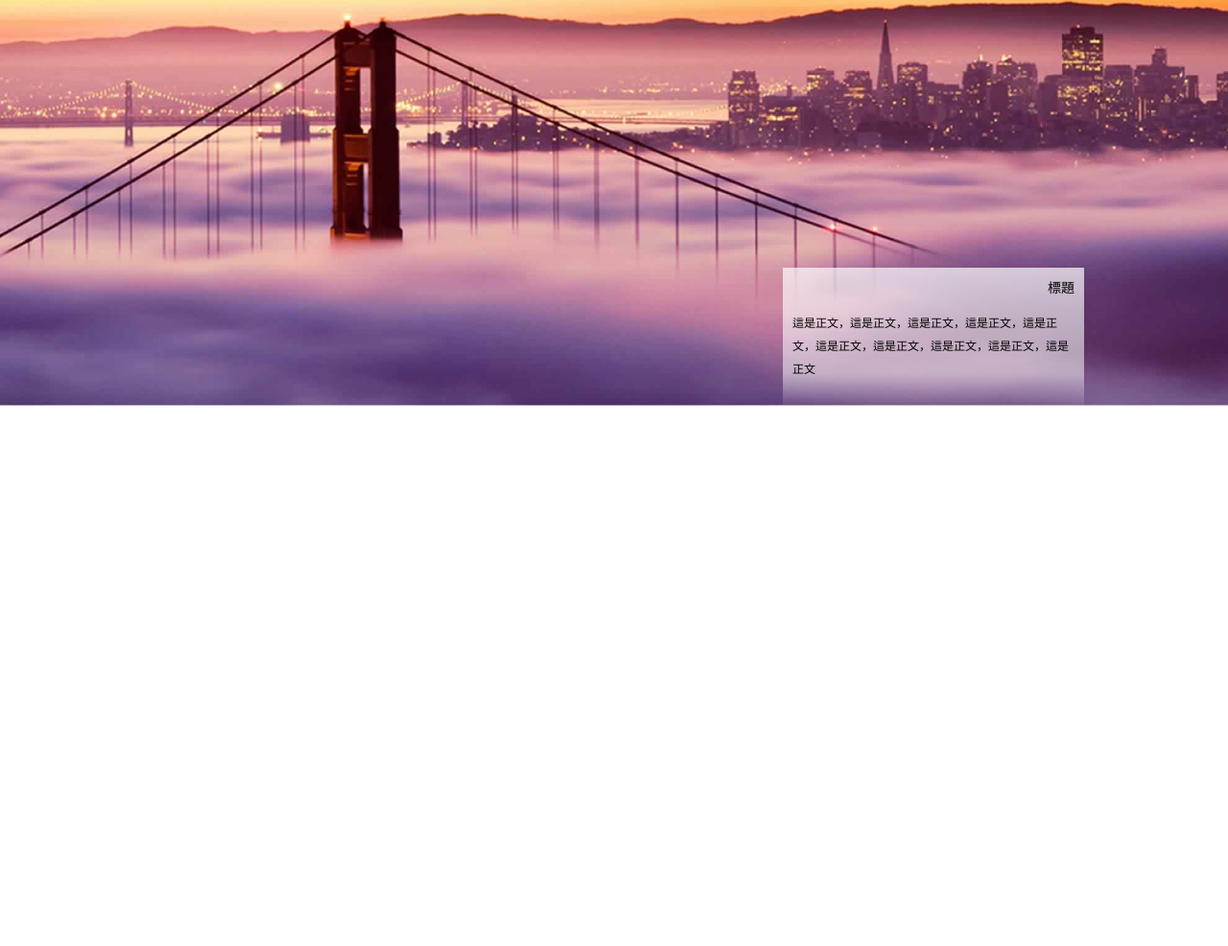
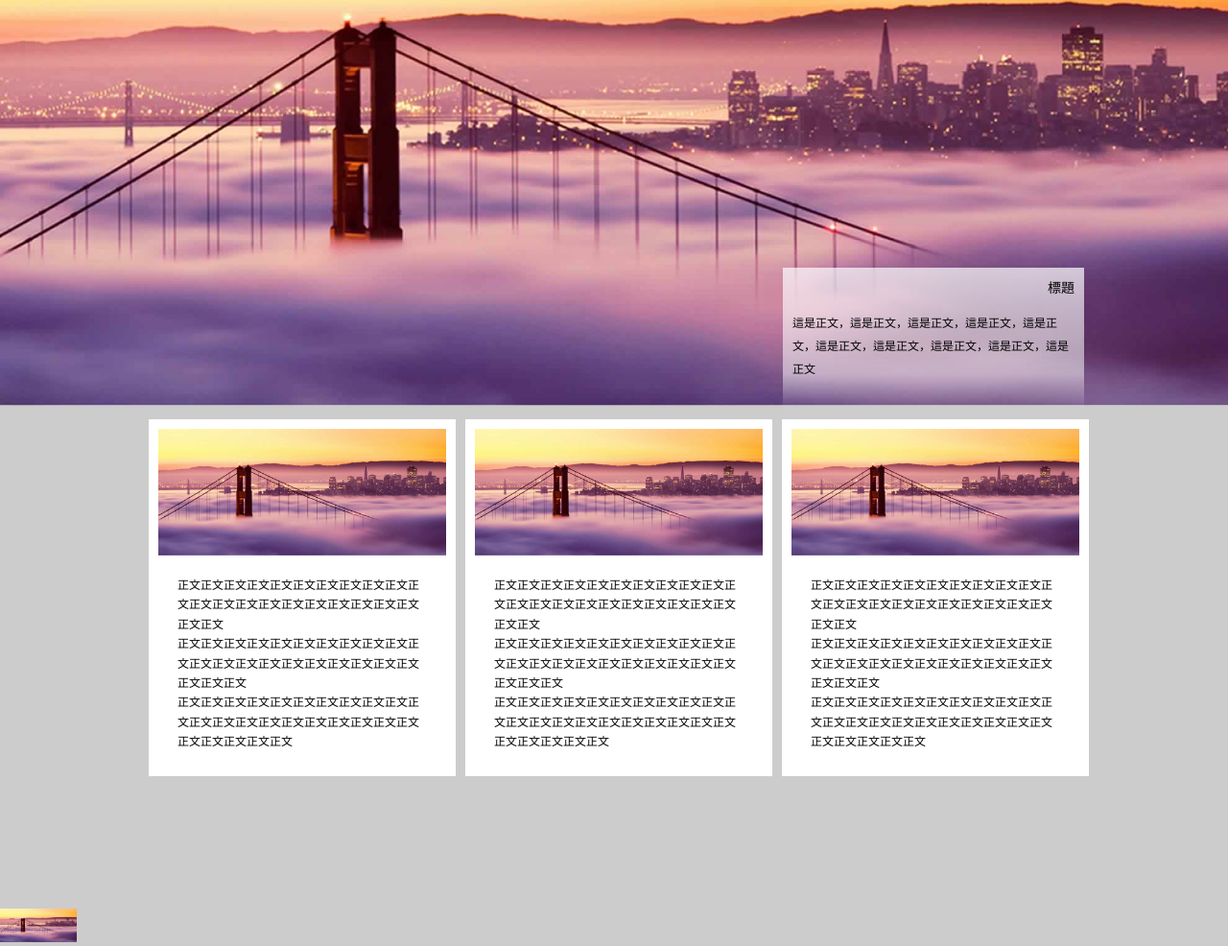
Before and after one commit to Lucky0604/IFE-task, a plain HTML site: page task1/index.html in a window 1280 px wide. Shown: the part 218-1204 px from the top of the page at 96% size. Before the commit the page ends 800 px from the top, so only its background shows below. Drawn offline with Linux system fonts and the light colour scheme.

Commit message:
add content

```diff
--- a/task1/css/style.css
+++ b/task1/css/style.css
@@ -2,7 +2,9 @@
     margin: 0;
     padding: 0;
 }
-
+body {
+    background: #ccc;
+}
 /* header */
 .header {
     height: 80px;
@@ -68,3 +70,30 @@
     font-size: 12px;
     margin-top: 12px;
 }
+
+
+
+/* content */
+.block-content {
+    width: 990px;
+    margin: 10px auto;
+    height: 500px;
+}
+.block-content .main-content {
+    width: 320px;
+    background: #fff;
+    font-size: 12px;
+    line-height: 170%;
+    float: left;
+    margin-left: 10px;
+}
+.block-content .main-content .main-content-img {
+    margin: 10px 10px 15px 10px;
+}
+.block-content .main-content .main-content-text {
+    margin: 0px 30px 0px 30px;
+    padding-bottom: 25px;
+}
+
+
+/* name card */
--- a/task1/index.html
+++ b/task1/index.html
@@ -37,13 +37,54 @@
         </section>
 
         <!-- content -->
-        <section>
-
+        <section class="block-content">
+            <section class="main-content">
+                <img src="img/banner-bg.jpg" alt="" width="300px" class="main-content-img"/>
+                <section class="main-content-text">
+                    <p>
+                        正文正文正文正文正文正文正文正文正文正文正文正文正文正文正文正文正文正文正文正文正文正文正文
+                    </p>
+                    <p>
+                        正文正文正文正文正文正文正文正文正文正文正文正文正文正文正文正文正文正文正文正文正文正文正文正文
+                    </p>
+                    <p>
+                        正文正文正文正文正文正文正文正文正文正文正文正文正文正文正文正文正文正文正文正文正文正文正文正文正文正文
+                    </p>
+                </section>
+            </section>
+            <section class="main-content">
+                <img src="img/banner-bg.jpg" alt="" width="300px" class="main-content-img"/>
+                <section class="main-content-text">
+                    <p>
+                        正文正文正文正文正文正文正文正文正文正文正文正文正文正文正文正文正文正文正文正文正文正文正文
+                    </p>
+                    <p>
+                        正文正文正文正文正文正文正文正文正文正文正文正文正文正文正文正文正文正文正文正文正文正文正文正文
+                    </p>
+                    <p>
+                        正文正文正文正文正文正文正文正文正文正文正文正文正文正文正文正文正文正文正文正文正文正文正文正文正文正文
+                    </p>
+                </section>
+            </section>
+            <section class="main-content">
+                <img src="img/banner-bg.jpg" alt="" width="300px" class="main-content-img"/>
+                <section class="main-content-text">
+                    <p>
+                        正文正文正文正文正文正文正文正文正文正文正文正文正文正文正文正文正文正文正文正文正文正文正文
+                    </p>
+                    <p>
+                        正文正文正文正文正文正文正文正文正文正文正文正文正文正文正文正文正文正文正文正文正文正文正文正文
+                    </p>
+                    <p>
+                        正文正文正文正文正文正文正文正文正文正文正文正文正文正文正文正文正文正文正文正文正文正文正文正文正文正文
+                    </p>
+                </section>
+            </section>
         </section>
 
         <!-- name card -->
-        <section>
-
+        <section class="name-card">
+            <img src="img/banner-bg.jpg" alt="" width="80px;"/>
         </section>
 
         <!-- footer -->
```
